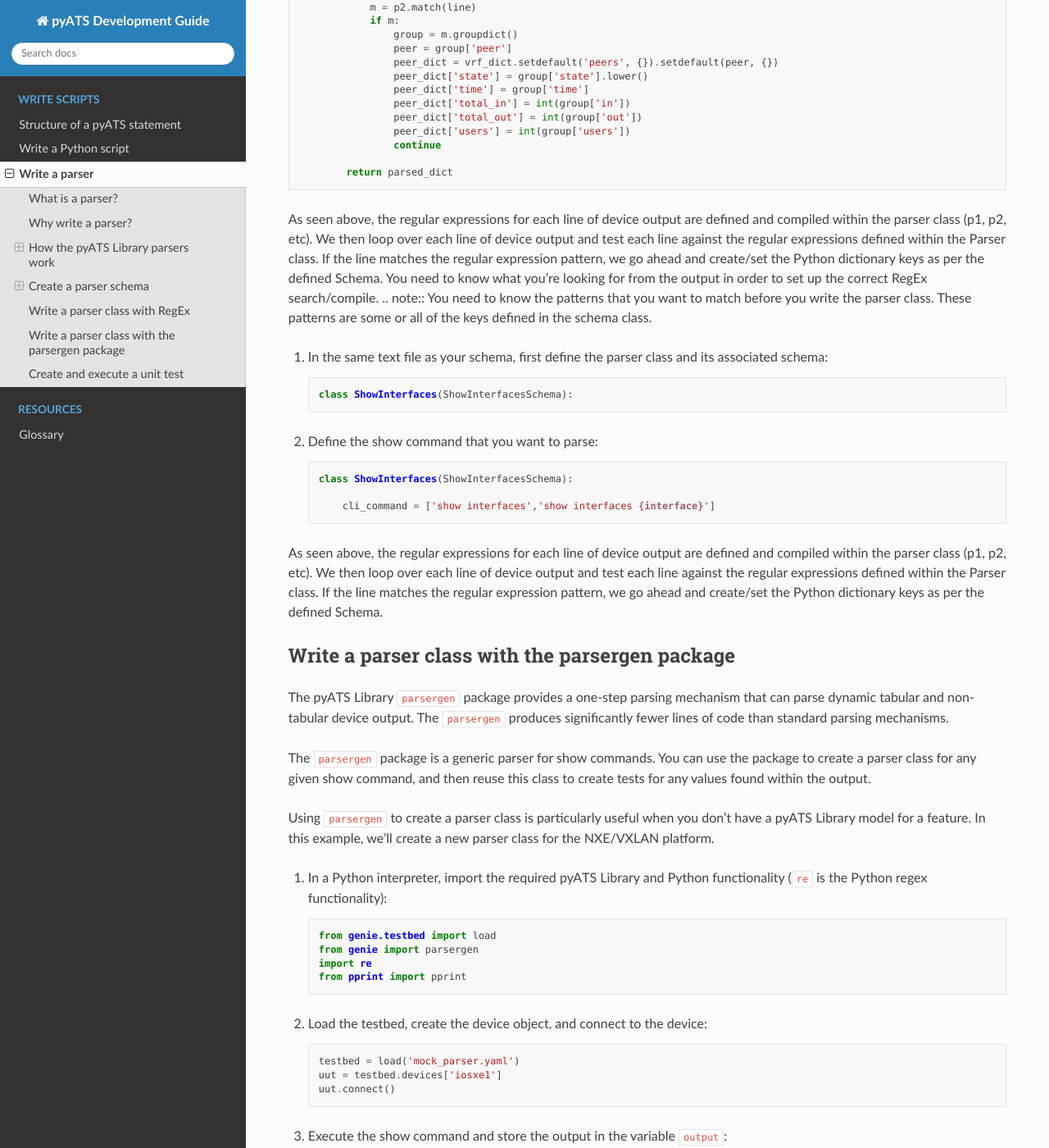
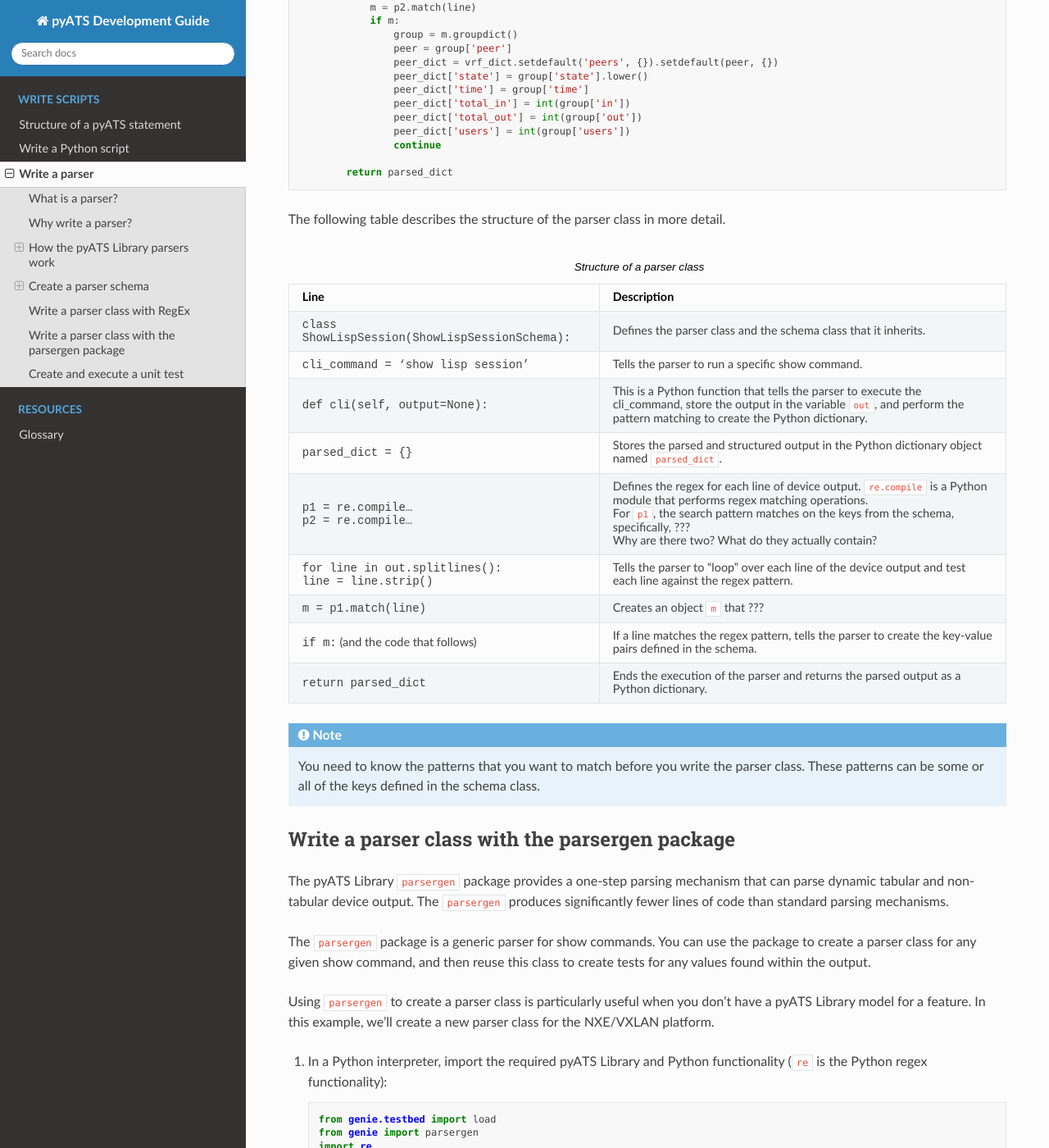
Before and after one commit to CiscoTestAutomation/getting-started, a Sphinx documentation site: the page built from source/writeparser/writeparser.rst, in a window 1280 px wide and 1400 px high, scrolled down 9782 px. Shown: the whole window at 82% size. Built offline with Sphinx 7.4.7 and the Read the Docs theme 2.0.0, drawn with Linux system fonts in a browser that asks for light colours; some of the changed text lies outside the part shown.

Commit message:
First draft of write parser with regex topic.

```diff
--- /dev/null
+++ b/source/writeparser/parser_class_structure.csv
@@ -0,0 +1,16 @@
+Line,Description
+:monospace:`class ShowLispSession(ShowLispSessionSchema):`,Defines the parser class and the schema class that it inherits.
+:monospace:`cli_command = 'show lisp session'`,Tells the parser to run a specific show command.
+":monospace:`def cli(self, output=None):`","This is a Python function that tells the parser to execute the cli_command, store the output in the variable ``out``, and perform the pattern matching to create the Python dictionary."
+:monospace:`parsed_dict = {}`,Stores the parsed and structured output in the Python dictionary object named ``parsed_dict``.
+":monospace:`p1 = re.compile...` |br|
+:monospace:`p2 = re.compile…`","Defines the regex for each line of device output. ``re.compile`` is a Python module that performs regex matching operations.
+
+For ``p1``, the search pattern matches on the keys from the schema, specifically, ???
+
+Why are there two? What do they actually contain?"
+":monospace:`for line in out.splitlines():` |br|
+:monospace:`line = line.strip()`","Tells the parser to ""loop"" over each line of the device output and test each line against the regex pattern."
+:monospace:`m = p1.match(line)`,Creates an object ``m`` that ???
+:monospace:`if m:` (and the code that follows),"If a line matches the regex pattern, tells the parser to create the key-value pairs defined in the schema."
+:monospace:`return parsed_dict`,Ends the execution of the parser and returns the parsed output as a Python dictionary.
--- a/source/writeparser/writeparser.rst
+++ b/source/writeparser/writeparser.rst
@@ -301,7 +301,7 @@ Write a parser class with RegEx
 --------------------------------
 When you write a new parser class, you define the regular expressions used to match patterns in each line of the device output. The parser then adds the matched values as key-value pairs to a Python dictionary, as defined by the associated schema class. The parser class inherits from the schema class to ensure that the Python dictionary returned by the parser follows exactly the format of the defined schema.
 
-The following example shows a schema and parser class for the ``show lisp session`` command. Take a look at the example, and then we'll explain how it works.
+The following example shows a schema and parser class for the ``show lisp session`` command. As you can see, the schema and parser classes are within the same python file. Take a look at the example, and then we'll explain how it works.
 
 .. code-block:: python
 
@@ -402,23 +402,13 @@ The following example shows a schema and parser class for the ``show lisp sessio
 
             return parsed_dict
 
+The following table describes the structure of the parser class in more detail.
 
+.. csv-table:: Structure of a parser class
+   :file: parser_class_structure.csv
+   :header-rows: 1
 
-As seen above, the regular expressions for each line of device output are defined and compiled within the parser class (p1, p2, etc). We then loop over each line of device output and test each line against the regular expressions defined within the Parser class. If the line matches the regular expression pattern, we go ahead and create/set the Python dictionary keys as per the defined Schema. You need to know what you're looking for from the output in order to set up the correct RegEx search/compile.
-.. note:: You need to know the patterns that you want to match before you write the parser class. These patterns are some or all of the keys defined in the schema class.
-
-#. In the same text file as your schema, first define the parser class and its associated schema::
-
-    class ShowInterfaces(ShowInterfacesSchema):
-
-#. Define the show command that you want to parse::
-
-    class ShowInterfaces(ShowInterfacesSchema):
-
-        cli_command = ['show interfaces','show interfaces {interface}']
-
-
-As seen above, the regular expressions for each line of device output are defined and compiled within the parser class (p1, p2, etc). We then loop over each line of device output and test each line against the regular expressions defined within the Parser class. If the line matches the regular expression pattern, we go ahead and create/set the Python dictionary keys as per the defined Schema.
+.. note:: You need to know the patterns that you want to match before you write the parser class. These patterns can be some or all of the keys defined in the schema class.
 
 Write a parser class with the parsergen package
 -----------------------------------------------
```
